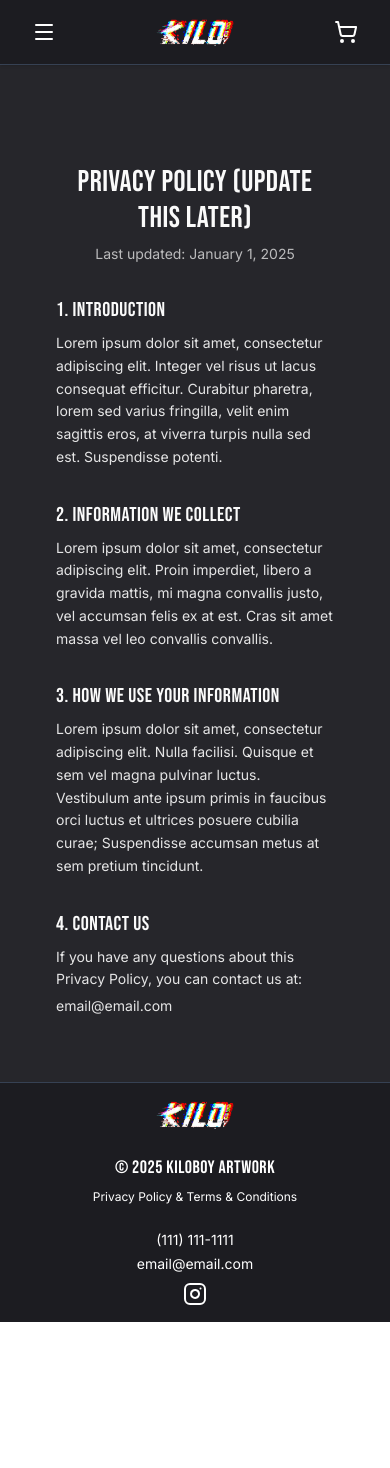
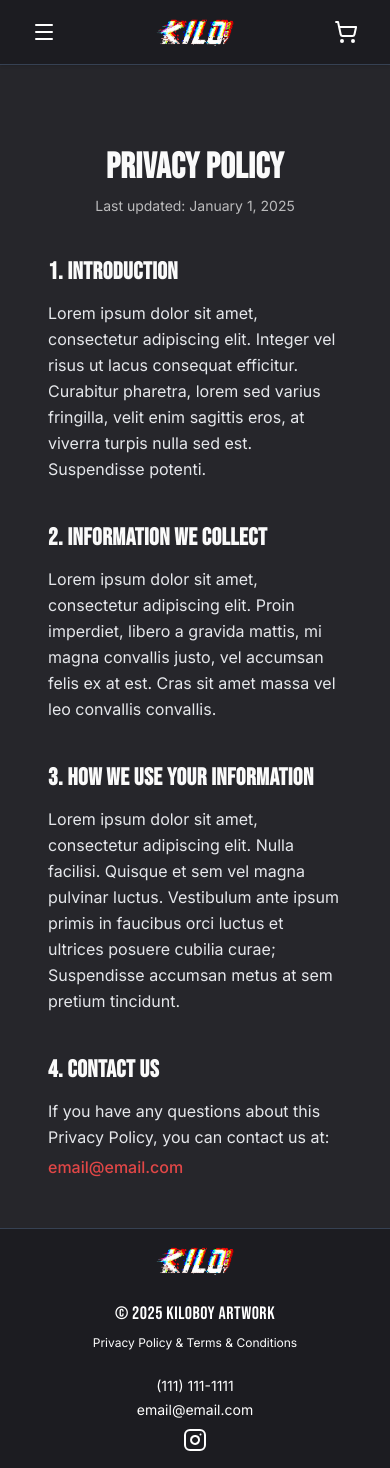
Before and after one commit to MOGARRR/miles, a Next.js app: page /privacy in a window 390 px wide. Before the commit the page ends 1322 px from the top, so only its background shows below. Built offline with nearby package versions, Linux system fonts and the light colour scheme.

Commit message:
add responsiveness to the privacy policy page

```diff
--- a/app/privacy/page.tsx
+++ b/app/privacy/page.tsx
@@ -1,21 +1,30 @@
 const PrivacyPage = () => {
   return (
-    <div className="px-8 py-16">
-      <div className="max-w-4xl mx-auto space-y-8">
+    <div
+      className="
+        flex flex-col
+        items-center
+        px-6 md:px-16
+        py-12 md:py-20
+        max-w-4xl
+        mx-auto
+        space-y-10
+      "
+    >
       {/* Page Header */}
       <header className="text-center space-y-2">
-          <h1 className="text-3xl">
-            Privacy Policy (UPDATE THIS LATER)
+        <h1 className="text-4xl md:text-5xl font-bold">
+          Privacy Policy
         </h1>
-          <p className="text-sm opacity-70">
+        <p className="text-sm md:text-base opacity-70">
           Last updated: January 1, 2025
         </p>
       </header>
 
       {/* Section 1 */}
-        <section>
-          <h2 className="text-xl mb-2">1. Introduction</h2>
-          <p className="text-sm leading-relaxed opacity-90">
+      <section className="space-y-3">
+        <h2 className="text-2xl font-semibold">1. Introduction</h2>
+        <p className="text-base md:text-lg text-gray-200 leading-relaxed">
           Lorem ipsum dolor sit amet, consectetur adipiscing elit. Integer vel
           risus ut lacus consequat efficitur. Curabitur pharetra, lorem sed
           varius fringilla, velit enim sagittis eros, at viverra turpis nulla
@@ -24,9 +33,9 @@ const PrivacyPage = () => {
       </section>
 
       {/* Section 2 */}
-        <section>
-          <h2 className="text-xl mb-2">2. Information We Collect</h2>
-          <p className="text-sm leading-relaxed opacity-90">
+      <section className="space-y-3">
+        <h2 className="text-2xl font-semibold">2. Information We Collect</h2>
+        <p className="text-base md:text-lg text-gray-200 leading-relaxed">
           Lorem ipsum dolor sit amet, consectetur adipiscing elit. Proin
           imperdiet, libero a gravida mattis, mi magna convallis justo, vel
           accumsan felis ex at est. Cras sit amet massa vel leo convallis
@@ -35,9 +44,9 @@ const PrivacyPage = () => {
       </section>
 
       {/* Section 3 */}
-        <section>
-          <h2 className="text-xl mb-2">3. How We Use Your Information</h2>
-          <p className="text-sm leading-relaxed opacity-90">
+      <section className="space-y-3">
+        <h2 className="text-2xl font-semibold">3. How We Use Your Information</h2>
+        <p className="text-base md:text-lg text-gray-200 leading-relaxed">
           Lorem ipsum dolor sit amet, consectetur adipiscing elit. Nulla
           facilisi. Quisque et sem vel magna pulvinar luctus. Vestibulum ante
           ipsum primis in faucibus orci luctus et ultrices posuere cubilia
@@ -46,18 +55,17 @@ const PrivacyPage = () => {
       </section>
 
       {/* Section 4 */}
-        <section>
-          <h2 className="text-xl mb-2">4. Contact Us</h2>
-          <p className="text-sm leading-relaxed opacity-90">
+      <section className="space-y-3">
+        <h2 className="text-2xl font-semibold">4. Contact Us</h2>
+        <p className="text-base md:text-lg text-gray-200 leading-relaxed">
           If you have any questions about this Privacy Policy, you can contact us at:
           <br />
-            <span className="block mt-1">
+          <span className="block mt-1 text-[#E14747] font-medium">
             email@email.com
           </span>
         </p>
       </section>
     </div>
-    </div>
   );
 };
 
```
Lines whose indentation alone changed are shown as unchanged.
